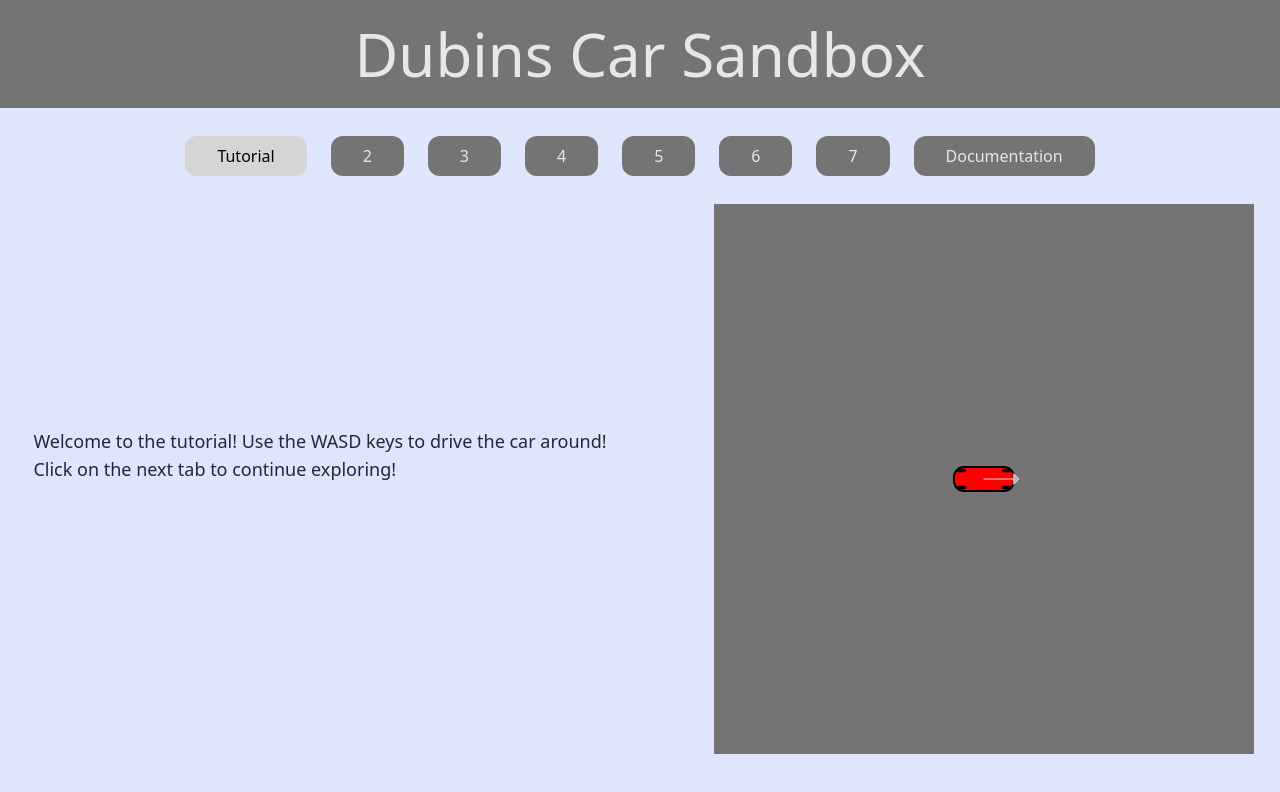
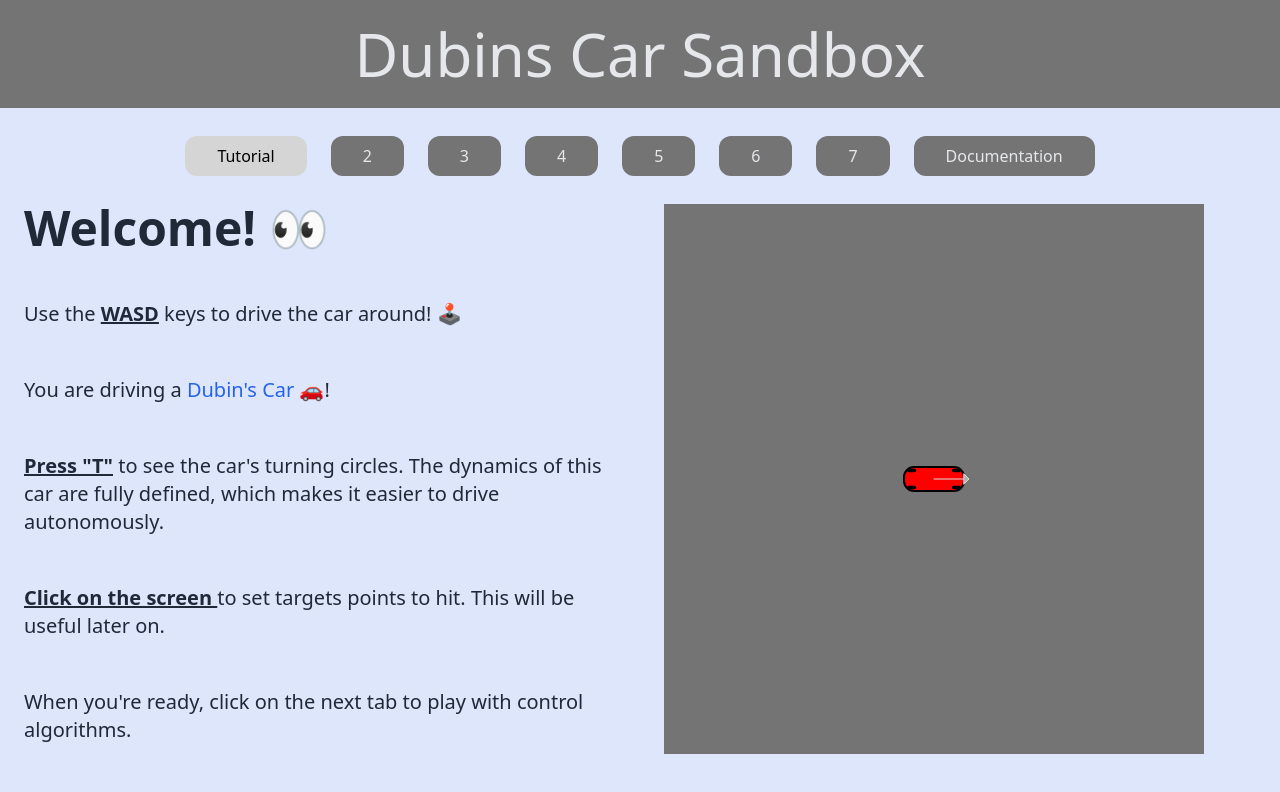
Before and after one commit to OfekPeres/controls-visualization, a Gatsby site: page / in a window 1280 px wide. Built offline with nearby package versions, Linux system fonts and the light colour scheme; Gatsby itself is replaced by a stand-in of ours.

Commit message:
Initial text for tutorial page

```diff
--- a/src/components/tutorial/index.jsx
+++ b/src/components/tutorial/index.jsx
@@ -38,7 +38,7 @@ export default function Tutorial() {
   });
 
   return (
-    <div className="grid grid-cols-1 place-items-center lg:grid-cols-2 ">
+    <div className="grid grid-cols-1 lg:grid-cols-2 ">
       {/* <h1 className="text-black text-lg">{JSON.stringify(windowSize)}</h1> */}
       <TutorialText />
       <div
--- a/src/components/tutorial/tutorialText.jsx
+++ b/src/components/tutorial/tutorialText.jsx
@@ -1,9 +1,52 @@
 import React from 'react'
-export default function TutorialText()
-{
-    return <div className="text-lg text-gray-800 p-6">
-        <h1>Welcome to the tutorial! Use the WASD keys to drive the car around!</h1>
-        <p>Click on the next tab to continue exploring!</p>
+export default function TutorialText() {
+    return <div class="flex flex-col">
+
+        <div>
+            <h1 className="text-5xl font-bold text-gray-800 p-6">
+                Welcome! 👀</h1>
+        </div>
+
+        <div>
+            <h2 className="text-xl text-gray-800 p-6">
+                Use the <span className="font-bold underline">WASD</span> keys to drive the car around! 🕹
+            </h2>
+        </div>
+
+
+
+        <div>
+            <h2 className="text-xl text-gray-800 p-6">
+                You are driving a <a href="http://planning.cs.uiuc.edu/node658.html" target="_blank" class="text-blue-600 ">
+                    Dubin's Car 🚗
+                </a>
+                !
+            </h2>
+        </div>
+
+
+        <div>
+            <h2 className="text-xl text-gray-800 p-6">
+                <span className="font-bold underline">Press "T"</span> to see the car's turning circles.
+                The dynamics of this car are fully defined, which makes it easier to drive autonomously.
+            </h2>
+        </div>
+
+
+        <div>
+            <h2 className="text-xl text-gray-800 p-6">
+            <span className="font-bold underline">Click on the screen </span> to set targets points to hit. This will be useful later on.
+            </h2>
+        </div>
+
+        <div>
+            <h2 className="text-xl text-gray-800 p-6">
+                When you're ready, click on the next tab to play with control algorithms.
+            </h2>
+        </div>
+
+
+
+
     </div>
-
 }
```
